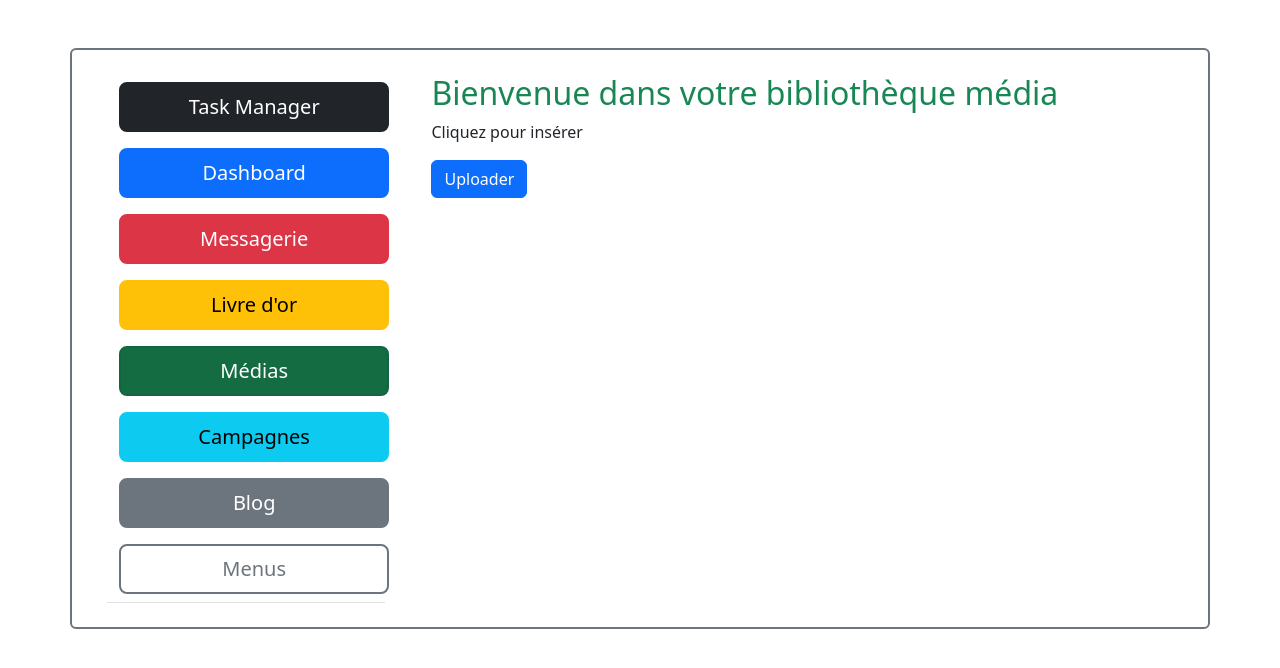
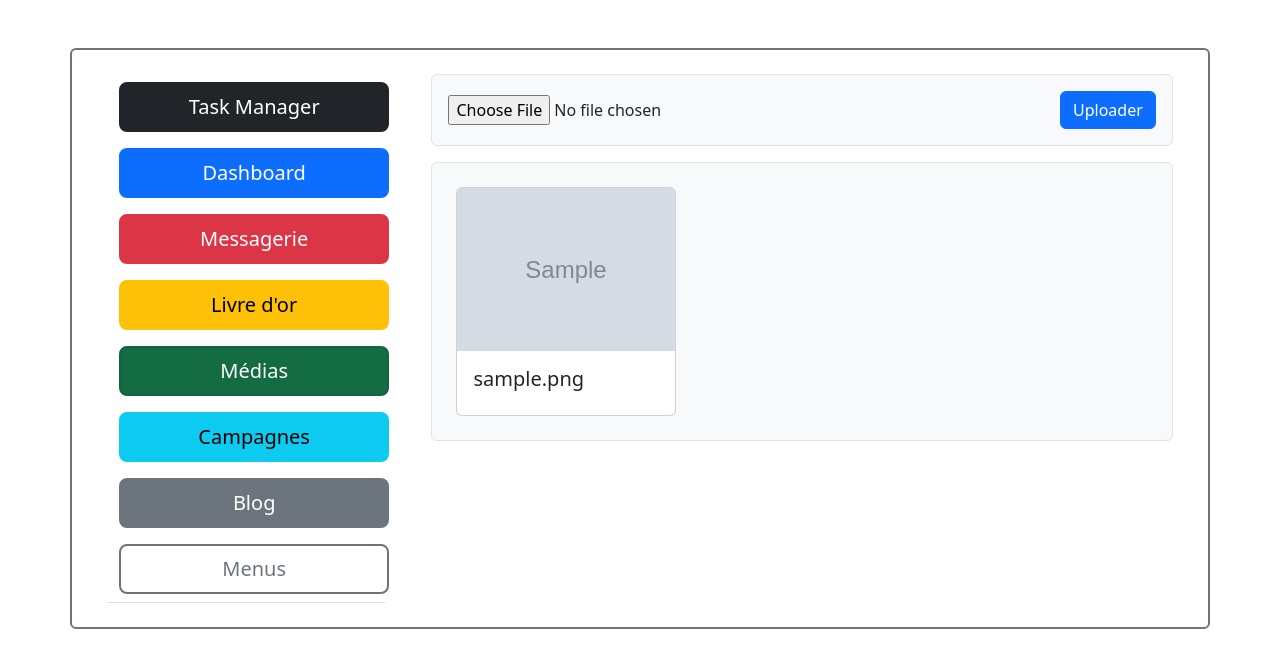
Before and after one commit to Ceeeed1985/restaurant3, a PHP site: page /manager.php in a window 1280 px wide, after a click on "Médias". Shown: the part 104-772 px from the top of the page. Run offline with PHP 8.4, Linux system fonts and the light colour scheme; tables that the repository leaves empty or names only in its code hold one stand-in row (values such as "Sample post"); grey boxes marked "Sample" are stand-in pictures.

Commit message:
Ajout de l'espace pour upload les photos

```diff
--- a/manager.php
+++ b/manager.php
@@ -12,6 +12,10 @@ $motif1 = "plaintes";
 $motif2 = "infos";
 $motif3 = "guestbook";
 $statut = "online";
+$nomImage = '';
+$extensionImage = '';
+$adressImage = '';
+
 
 $requeteMessagerie = $bdd->prepare('SELECT *
                             FROM messagerie
@@ -24,6 +28,31 @@ $requeteGuestbook = $bdd->prepare('SELECT *
                                     WHERE motif = ? AND status = ?');
 $requeteGuestbook->execute(array($motif3, $statut));
 
+
+// GENERER MA GALERIE D'IMAGES
+
+if (isset($_FILES['image']) && $_FILES['image']['error'] == 0){
+    $error = 1;
+
+    if($_FILES['image']['size'] <= 3000000){
+        $informationsImage = pathinfo($_FILES['image']['name']);
+        $extensionImage = $informationsImage['extension'];
+        $extensionsArray = array('jpeg', 'jpg', 'gif', 'png');
+
+        if(in_array($extensionImage, $extensionsArray)){
+            $nomImage = 'uploads/'.time().rand().rand().'.'.$extensionImage;
+            move_uploaded_file($_FILES['image']['tmp_name'], $nomImage);
+            $adressImage = 'http://localhost/restaurant2.0/'.$nomImage;
+            $error = 0;
+
+            $requeteGalerie = $bdd->prepare('INSERT INTO images (nom_image, extension_image, adress_image)
+                                    VALUES (?,?,?)');
+            $requeteGalerie->execute(array($nomImage, $extensionImage, $adressImage));
+        }
+    }
+}
+
+$requeteGalerieAffichage = $bdd->query('SELECT * FROM images');
 
 ?>
 
@@ -182,9 +211,30 @@ $requeteGuestbook->execute(array($motif3, $statut));
                                     ?>
                             </section>
                             <section class="tab-pane fade" id="sectionMedias" role="tabpanel" aria-labelledby="medias-tab">
-                                <h2 class="text-success">Bienvenue dans votre bibliothèque média</h2>
-                                <p>Cliquez pour insérer</p>
-                                <button class="btn btn-primary">Uploader</button>
+                                <section class="container border border-1 rounded bg-light pt-3 px-3">
+                                    <form action="manager.php" method="post" enctype="multipart/form-data">
+                                        <p class="d-flex justify-content-between align-items-center">
+                                            <input type="file" name="image" required>
+                                            <button class="btn btn-primary">Uploader</button>
+                                        </p>
+                                    </form>
+                                </section>
+                                <section class="container border border-1 rounded bg-light mt-3 pt-3 px-3 d-flex flex-wrap">
+                                    <?php
+                                    while( $donneesImage = $requeteGalerieAffichage->fetch()){
+                                        echo '
+                                                <section class="col-md-4 mb-3 p-2">
+                                                    <section class="card">
+                                                        <img src="' . $donneesImage['adress_image'] . '" class="card-img-top w-100" alt="' . $donneesImage['nom_image'] . '">
+                                                        <section class="card-body">
+                                                            <h5 class="card-title">' . $donneesImage['nom_image'] . '</h5>
+                                                        </section>
+                                                    </section>
+                                                </section>';
+                                        }
+                                        ?>
+
+                                </section>
                             </section>
                             <section class="tab-pane fade" id="sectionCampagnes" role="tabpanel" aria-labelledby="campagnes-tab">
                                 <h2 class="text-info">Bienvenue sur votre gestionnaire de campagnes et prompotions</h2>
```
Also changed, not shown: uploads/17218978271720475803484765531.png (added), uploads/1721900568166593821119466418.png (added), uploads/172190072216651700971441184147.png (added), uploads/172190073819387003641069423411.png (added), uploads/17219007791164568715930435696.png (added), uploads/172190101715558758931903124089.png (added).
